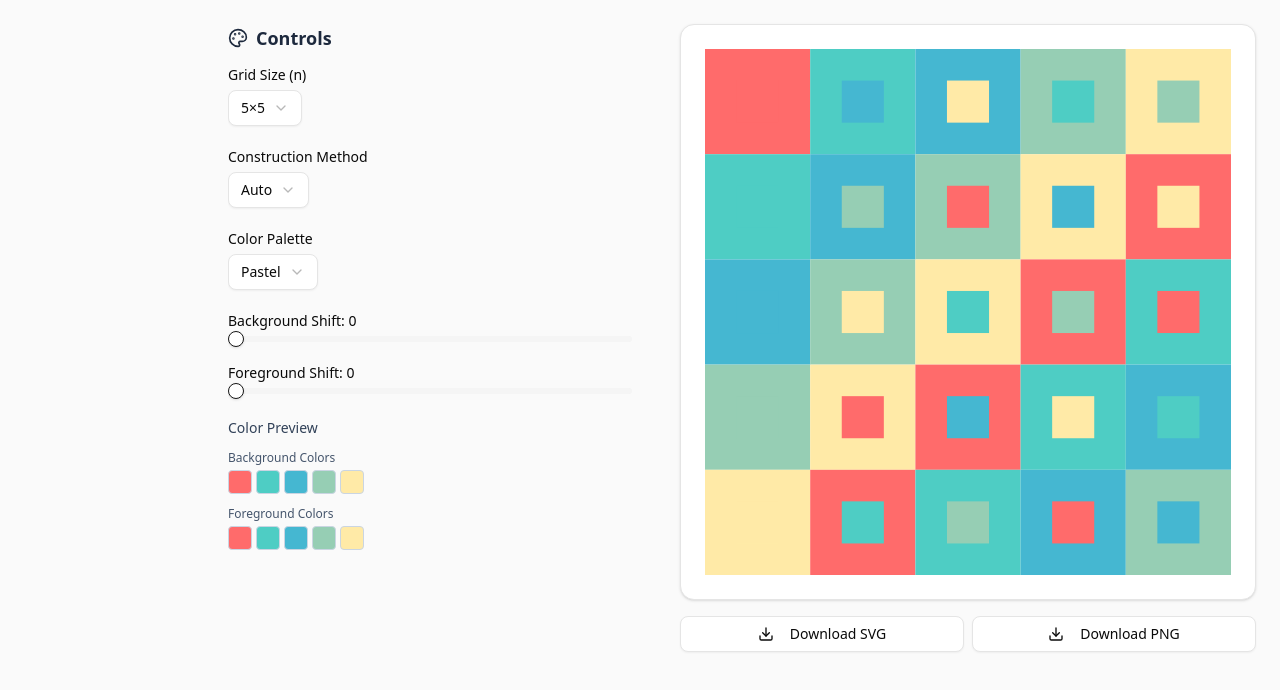
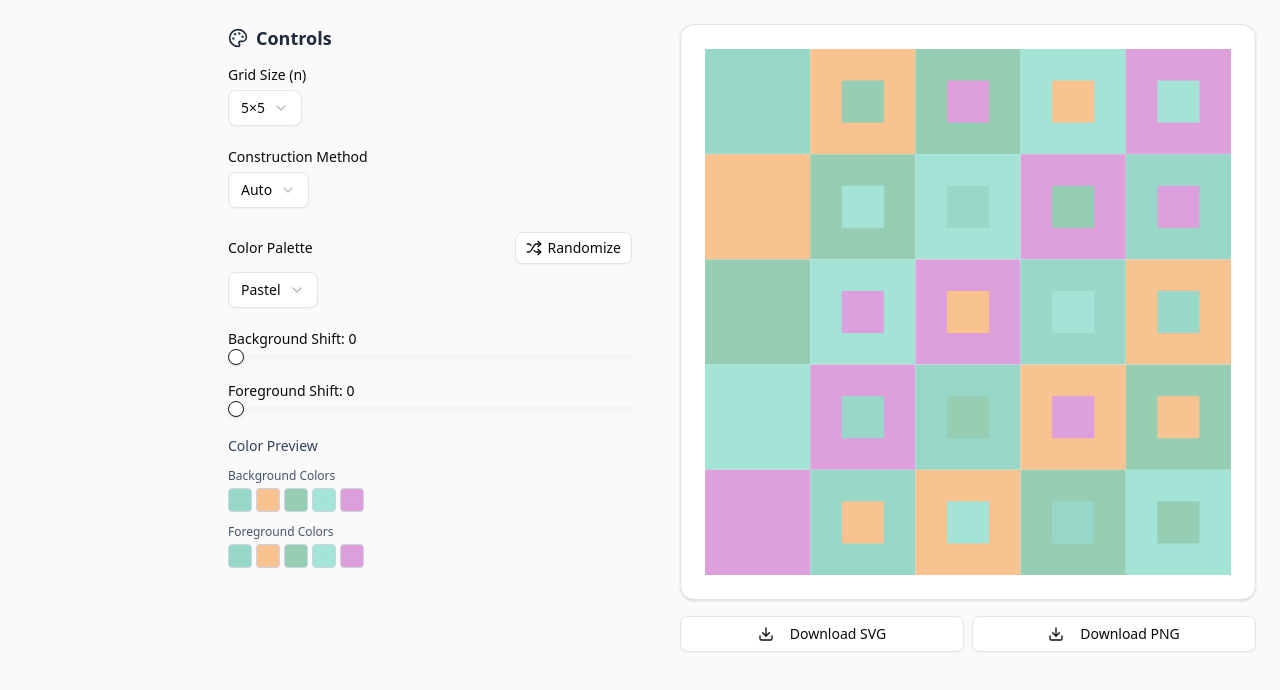
Before and after one commit to chaychun/graeco-latin-squares, a React (Vite) app: page / in a window 1280 px wide. Shown: the top 690 px of the page. Built offline with nearby package versions, Linux system fonts and the light colour scheme.

Commit message:
Add button to randomize palette

```diff
--- a/src/components/controls.tsx
+++ b/src/components/controls.tsx
@@ -1,5 +1,6 @@
-import { HelpCircle, Palette } from "lucide-react"
+import { HelpCircle, Palette, Shuffle } from "lucide-react"
 import { useState } from "react"
+import { Button } from "@/components/ui/button"
 import { Label } from "@/components/ui/label"
 import { ScrollArea } from "@/components/ui/scroll-area"
 import {
@@ -22,6 +23,7 @@ import {
   PASTEL_PALETTE,
   SCIENTIFIC_AMERICAN_59_PALETTE,
   shiftPalette,
+  shufflePalette,
 } from "@/lib/palettes"
 import type { Method } from "@/lib/store"
 import { useGraecoLatinStore } from "@/lib/store"
@@ -33,6 +35,7 @@ export default function Controls() {
     paletteType,
     backgroundShift,
     foregroundShift,
+    paletteSeed,
     latinMultiplier,
     greekMultiplier,
     method,
@@ -41,6 +44,7 @@ export default function Controls() {
     setPaletteType,
     setBackgroundShift,
     setForegroundShift,
+    setPaletteSeed,
     setLatinMultiplier,
     setGreekMultiplier,
     setMethod,
@@ -85,8 +89,14 @@ export default function Controls() {
       : paletteType === "grayscale"
         ? GRAYSCALE_PALETTE
         : SCIENTIFIC_AMERICAN_59_PALETTE
-  const backgroundColors = shiftPalette(basePalette, backgroundShift).slice(0, size)
-  const foregroundColors = shiftPalette(basePalette, foregroundShift).slice(0, size)
+  const shuffled = shufflePalette(basePalette, paletteSeed)
+  const backgroundColors = shiftPalette(shuffled, backgroundShift).slice(0, size)
+  const foregroundColors = shiftPalette(shuffled, foregroundShift).slice(0, size)
+
+  const randomizePalette = () => {
+    const seed = Math.floor(Math.random() * Number.MAX_SAFE_INTEGER)
+    setPaletteSeed(seed)
+  }
 
   return (
     <ScrollArea className="h-full">
@@ -247,7 +257,15 @@ export default function Controls() {
             )}
 
             <div>
-              <Label htmlFor="palette">Color Palette</Label>
+              <div className="flex items-center justify-between gap-3">
+                <div>
+                  <Label htmlFor="palette">Color Palette</Label>
+                </div>
+                <Button onClick={randomizePalette} className="bg-white" variant="outline" size="sm">
+                  <Shuffle className="h-4 w-4" />
+                  Randomize
+                </Button>
+              </div>
               <Select
                 value={paletteType}
                 onValueChange={(value) =>
--- a/src/components/display.tsx
+++ b/src/components/display.tsx
@@ -17,6 +17,7 @@ import {
   PASTEL_PALETTE,
   SCIENTIFIC_AMERICAN_59_PALETTE,
   shiftPalette,
+  shufflePalette,
 } from "@/lib/palettes"
 import { useGraecoLatinStore } from "@/lib/store"
 
@@ -26,6 +27,7 @@ export default function Display() {
     paletteType,
     backgroundShift,
     foregroundShift,
+    paletteSeed,
     latinMultiplier,
     greekMultiplier,
     method,
@@ -66,8 +68,9 @@ export default function Display() {
       : paletteType === "grayscale"
         ? GRAYSCALE_PALETTE
         : SCIENTIFIC_AMERICAN_59_PALETTE
-  const backgroundColors = shiftPalette(basePalette, backgroundShift).slice(0, size)
-  const foregroundColors = shiftPalette(basePalette, foregroundShift).slice(0, size)
+  const shuffled = shufflePalette(basePalette, paletteSeed)
+  const backgroundColors = shiftPalette(shuffled, backgroundShift).slice(0, size)
+  const foregroundColors = shiftPalette(shuffled, foregroundShift).slice(0, size)
 
   const cellSize = 60
   const innerSize = cellSize * 0.4
--- a/src/lib/palettes.ts
+++ b/src/lib/palettes.ts
@@ -49,3 +49,25 @@ export const SCIENTIFIC_AMERICAN_59_PALETTE = [
 export function shiftPalette(palette: string[], shift: number): string[] {
   return palette.map((_color, index) => palette[(index + shift) % palette.length])
 }
+
+function mulberry32(seed: number) {
+  let t = seed + 0x6d2b79f5
+  return () => {
+    t += 0x6d2b79f5
+    let x = Math.imul(t ^ (t >>> 15), 1 | t)
+    x ^= x + Math.imul(x ^ (x >>> 7), 61 | x)
+    return ((x ^ (x >>> 14)) >>> 0) / 4294967296
+  }
+}
+
+export function shufflePalette(palette: string[], seed: number): string[] {
+  const random = mulberry32(seed >>> 0)
+  const arr = palette.slice()
+  for (let i = arr.length - 1; i > 0; i--) {
+    const j = Math.floor(random() * (i + 1))
+    const tmp = arr[i]
+    arr[i] = arr[j]
+    arr[j] = tmp
+  }
+  return arr
+}
--- a/src/lib/store.ts
+++ b/src/lib/store.ts
@@ -7,6 +7,7 @@ interface GraecoLatinState {
   paletteType: "pastel" | "grayscale" | "scientific_american_59"
   backgroundShift: number
   foregroundShift: number
+  paletteSeed: number
   latinMultiplier: number
   greekMultiplier: number
   method: Method
@@ -15,6 +16,7 @@ interface GraecoLatinState {
   setPaletteType: (paletteType: "pastel" | "grayscale" | "scientific_american_59") => void
   setBackgroundShift: (shift: number) => void
   setForegroundShift: (shift: number) => void
+  setPaletteSeed: (seed: number) => void
   setLatinMultiplier: (multiplier: number) => void
   setGreekMultiplier: (multiplier: number) => void
   setMethod: (method: Method) => void
@@ -26,6 +28,7 @@ export const useGraecoLatinStore = create<GraecoLatinState>((set) => ({
   paletteType: "pastel",
   backgroundShift: 0,
   foregroundShift: 0,
+  paletteSeed: 0,
   latinMultiplier: 1,
   greekMultiplier: 2,
   method: "auto",
@@ -35,6 +38,7 @@ export const useGraecoLatinStore = create<GraecoLatinState>((set) => ({
     set({ paletteType }),
   setBackgroundShift: (backgroundShift: number) => set({ backgroundShift }),
   setForegroundShift: (foregroundShift: number) => set({ foregroundShift }),
+  setPaletteSeed: (paletteSeed: number) => set({ paletteSeed }),
   setLatinMultiplier: (latinMultiplier: number) => set({ latinMultiplier }),
   setGreekMultiplier: (greekMultiplier: number) => set({ greekMultiplier }),
   setMethod: (method: Method) => set({ method }),
```
